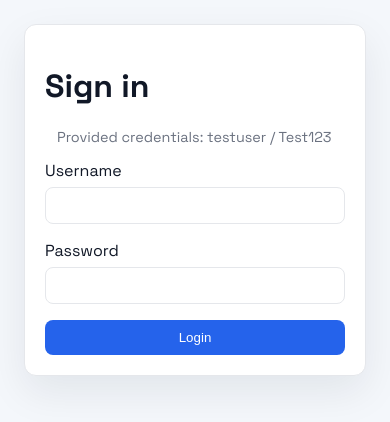
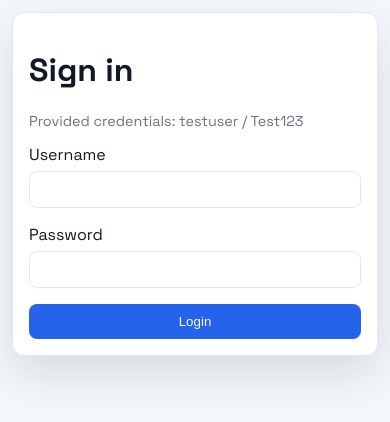
Before and after one commit to Adzaba3/Jotish-assignment, a React (Create React App) app: page /login in a window 390 px wide. Shown: the top 422 px of the page. Built offline with nearby package versions, Linux system fonts and the light colour scheme.

Commit message:
Improve style of list users page

```diff
--- a/src/features/list/ListPage.tsx
+++ b/src/features/list/ListPage.tsx
@@ -67,6 +67,7 @@ export const ListPage: React.FC = () => {
 
         {!isLoading && !error && (
           <div className="table">
+            <div className="table-inner">
               {header}
               <VirtualList
                 items={rows}
@@ -86,6 +87,7 @@ export const ListPage: React.FC = () => {
                 )}
               />
             </div>
+          </div>
         )}
       </section>
     </div>
--- a/src/index.css
+++ b/src/index.css
@@ -31,9 +31,11 @@ a:hover {
   text-decoration: underline;
 }
 
-.page {
+ .page {
   min-height: 100vh;
-  padding: 24px;
+  padding: 24px 32px 32px;
+  max-width: 1200px;
+  margin: 0 auto;
 }
 
 .topbar {
@@ -41,6 +43,13 @@ a:hover {
   align-items: center;
   justify-content: space-between;
   margin-bottom: 24px;
+  gap: 16px;
+}
+
+.topbar > div:first-child {
+  display: flex;
+  flex-direction: column;
+  gap: 4px;
 }
 
 .nav {
@@ -53,8 +62,8 @@ a:hover {
   background: var(--card);
   border: 1px solid var(--border);
   border-radius: 12px;
-  padding: 20px;
-  box-shadow: 0 16px 40px rgba(15, 23, 42, 0.08);
+  padding: 20px 20px 24px;
+  box-shadow: 0 18px 45px rgba(15, 23, 42, 0.12);
 }
 
 .form {
@@ -119,6 +128,11 @@ a:hover {
   background: #fff;
   box-shadow: inset 0 1px 0 rgba(255, 255, 255, 0.7);
   max-width: 980px;
+}
+
+.table-inner {
+  width: 100%;
+  min-width: 720px;
 }
 
 .row {
@@ -293,3 +307,44 @@ a:hover {
   display: flex;
   align-items: center;
 }
+
+/* --------- Responsive tweaks for smaller screens ---------- */
+
+@media (max-width: 900px) {
+  .page {
+    padding: 16px;
+  }
+
+  .topbar {
+    flex-direction: column;
+    align-items: flex-start;
+  }
+
+  .nav {
+    width: 100%;
+    justify-content: space-between;
+  }
+
+  .table {
+    border-radius: 12px;
+  }
+}
+
+@media (max-width: 640px) {
+  .page {
+    padding: 12px;
+  }
+
+  .card {
+    padding: 16px;
+  }
+
+  .nav {
+    flex-wrap: wrap;
+    row-gap: 8px;
+  }
+
+  .muted {
+    margin-left: 0;
+  }
+}
```
Lines whose indentation alone changed are shown as unchanged.
